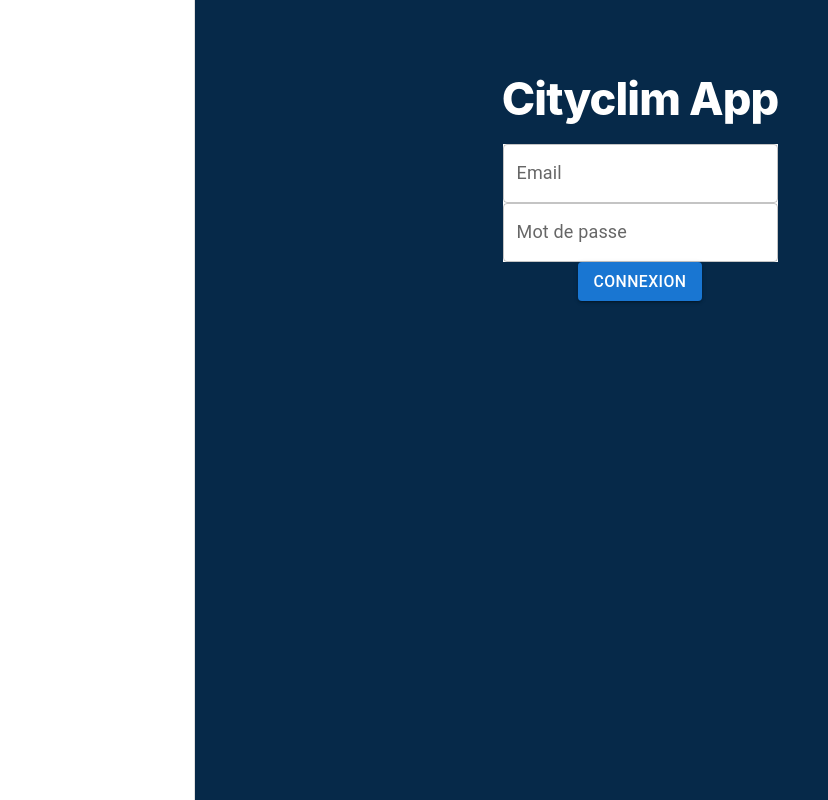
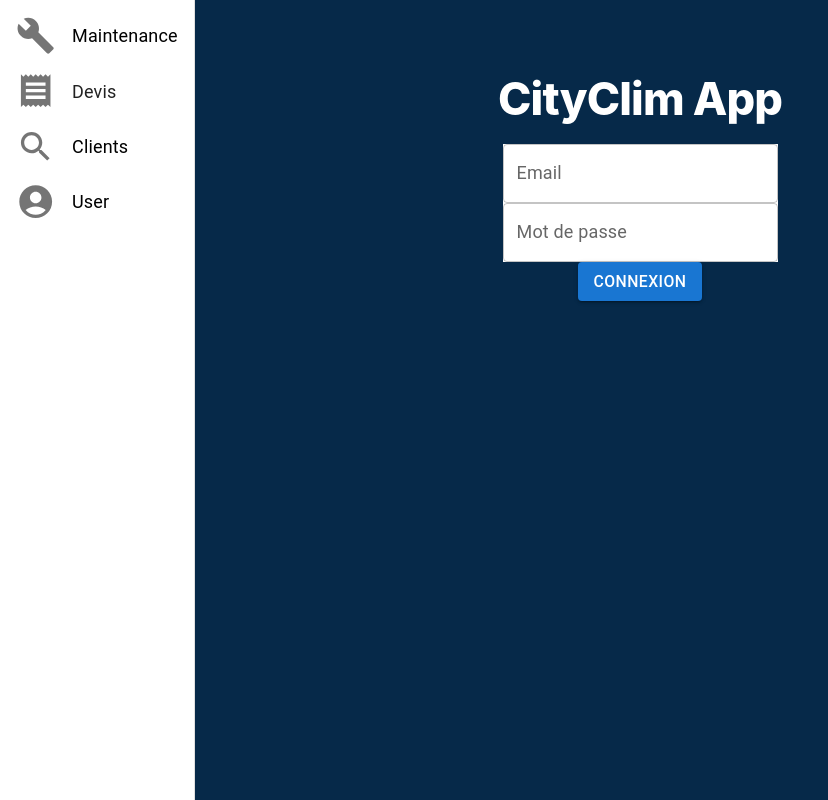
Before and after one commit to asa93/cityclim, a Next.js app: page /connexion in a window 1280 px wide. Shown: the whole page, without its empty margins (0-828 px from the left). Built offline with nearby package versions, Linux system fonts and the light colour scheme.

Commit message:
new component clients + route clients

```diff
--- a/components/layout.js
+++ b/components/layout.js
@@ -16,10 +16,7 @@ export default function Layout({ children, home, title }) {
     <div className={styles.container}>
       <Head>
         <link rel="icon" href="/favicon.ico" />
-        <meta
-          name="description"
-          content="Learn how to build a personal website using Next.js"
-        />
+        <meta name="description" content="CityClim App" />
         <meta
           property="og:image"
           content={`https://og-image.vercel.app/${encodeURI(
@@ -29,13 +26,7 @@ export default function Layout({ children, home, title }) {
         <meta name="og:title" content={siteTitle} />
         <meta name="twitter:card" content="summary_large_image" />
       </Head>
-      <Script
-        src="https://connect.facebook.net/en_US/sdk.js"
-        strategy="lazyOnload"
-        onLoad={() =>
-          console.log(`script loaded correctly, window.FB has been populated`)
-        }
-      />
+
       <header className={styles.header}>
         {home ? (
           <>
@@ -65,11 +56,6 @@ export default function Layout({ children, home, title }) {
         <SideBar />
         {children}
       </main>
-      {!home && (
-        <div className={styles.backToHome}>
-          <Link href="/">← Back to home</Link>
-        </div>
-      )}
     </div>
   );
 }
--- a/components/layout.module.css
+++ b/components/layout.module.css
@@ -14,3 +14,11 @@
 .backToHome {
   margin: 3rem 0 0;
 }
+
+.MuiDrawer-paper, .MuiPaper-root{
+  background-color:#055681
+}
+
+.MuiDrawer-paper a {
+  color:black
+}
--- a/components/sidebar.js
+++ b/components/sidebar.js
@@ -1,3 +1,5 @@
+import styles from "./layout.module.css";
+
 import Link from "next/link";
 
 import Drawer from "@mui/material/Drawer";
@@ -20,12 +22,14 @@ export default function SideBar({ children, home, title }) {
     <Drawer variant="persistent" anchor={"left"} open={true}>
       <List>
         <ListItem disablePadding>
+          <Link href={`/`}>
             <ListItemButton>
               <ListItemIcon>
                 <BuildIcon fontSize="large" />
               </ListItemIcon>
               <ListItemText primary="Maintenance" />
             </ListItemButton>
+          </Link>
         </ListItem>
 
         <ListItem disablePadding>
@@ -38,12 +42,12 @@ export default function SideBar({ children, home, title }) {
         </ListItem>
 
         <ListItem disablePadding>
-          <Link href={`/`}>
+          <Link href={`/clients`}>
             <ListItemButton>
               <ListItemIcon>
                 <SearchIcon fontSize="large" />
               </ListItemIcon>
-              <ListItemText primary="Chercher" />
+              <ListItemText primary="Clients" />
             </ListItemButton>
           </Link>
         </ListItem>
--- a/package.json
+++ b/package.json
@@ -11,6 +11,7 @@
     "@mui/icons-material": "^5.14.15",
     "@mui/material": "^5.14.15",
     "@supabase/supabase-js": "^2.38.4",
+    "axios-hooks": "^5.0.1",
     "date-fns": "^2.29.3",
     "gray-matter": "^4.0.3",
     "next": "latest",
--- /dev/null
+++ b/pages/api/clients.js
@@ -0,0 +1,25 @@
+import { createClient } from "@supabase/supabase-js";
+
+// Create a single supabase client for interacting with your database
+const supabase = createClient(
+  process.env.SUPABASE_URL,
+  process.env.SUPABASE_ANON_KEY
+);
+
+export default async (req, res) => {
+  console.log("req", req.query);
+
+  if (req.method == "GET") {
+    let { data, error } = await supabase.from("Accounts").select("*");
+
+    //console.log("data", Accounts, error);
+
+    if (error) return res.status(400).json({ data: null, error: error });
+    else res.status(200).json(data);
+  } else {
+    if (error)
+      return res
+        .status(400)
+        .json({ data: null, error: "method not authorized" });
+  }
+};
--- a/pages/connexion.js
+++ b/pages/connexion.js
@@ -6,7 +6,7 @@ import { Grid, Button, TextField } from "@mui/material";
 
 export default function Home({ allPostsData }) {
   return (
-    <Layout home title={"Cityclim App"}>
+    <Layout home title={"CityClim App"}>
       <Grid
         container
         spacing={0}
--- a/styles/global.css
+++ b/styles/global.css
@@ -43,9 +43,10 @@ img {
   background-color: white;
 }
 
-.MuiDrawer-paper{
+.MuiDrawer-paper, .MuiPaper-root{
   background-color:#055681
 }
-.MuiTypography-root, .MuiSvgIcon-root{
-  color:white
+
+.MuiDrawer-paper a {
+  color:black
 }
```
Also changed, not shown: pages/clients.js (added, +64 -0 lines), 1 other file (tests, documents, lock files or other folders). Lines whose indentation alone changed are shown as unchanged.
